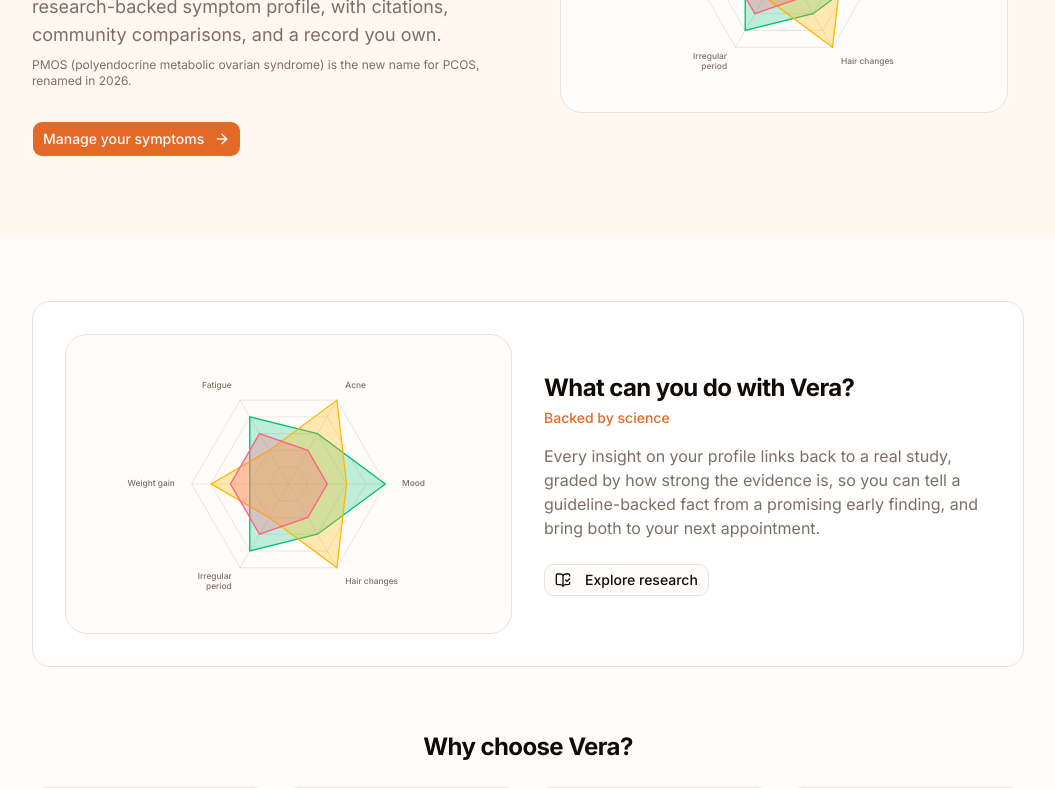
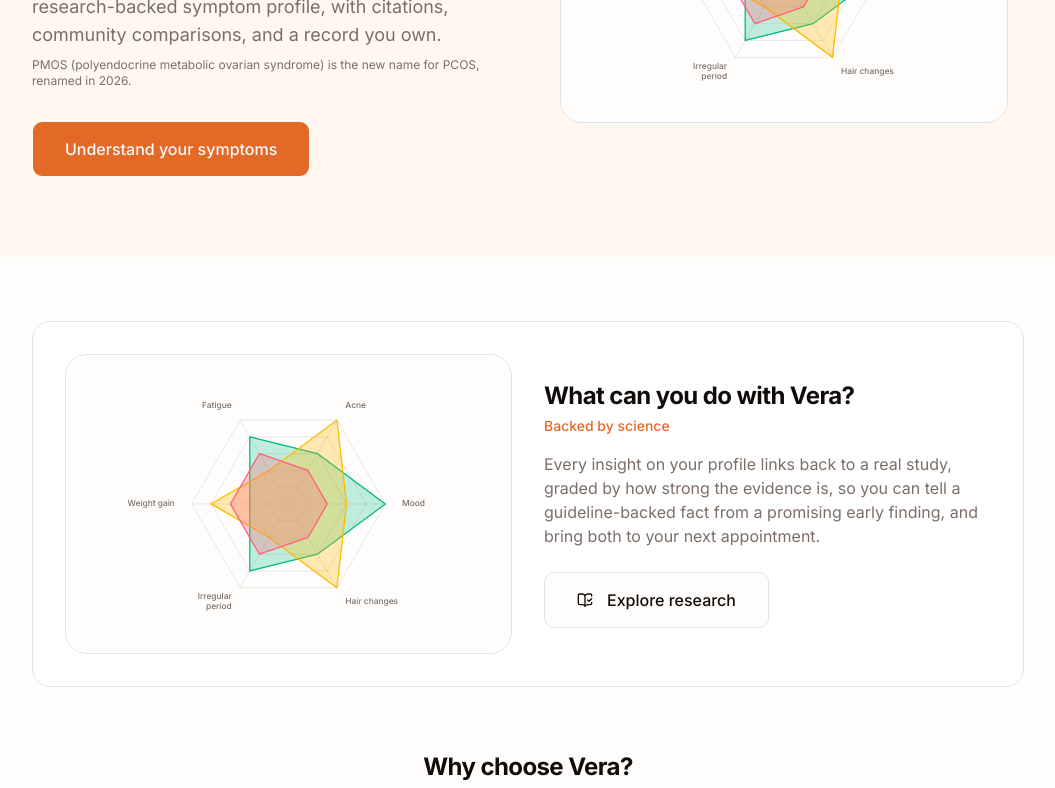
Before and after one commit to lintu22/pcos-companion, a Next.js app: page / in a window 1280 px wide. Shown: the part 380-1168 px from the top of the page, without its empty margins (112-1167 px from the left). Built offline with nearby package versions, Linux system fonts and the light colour scheme.

Commit message:
feat: improve button size and text on homepage

```diff
--- a/src/app/page.tsx
+++ b/src/app/page.tsx
@@ -2,7 +2,7 @@
 import { Button } from "@/components/ui/button";
 import { COMMUNITY_STATS } from "@/lib/community-data";
 import { AppPreviewChart } from "@/components/app-preview-chart";
-import { ArrowRight, BookOpenCheck } from "lucide-react";
+import { BookOpenCheck } from "lucide-react";
 
 export default function Home() {
   return (
@@ -22,8 +22,8 @@
               PMOS (polyendocrine metabolic ovarian syndrome) is the new name for PCOS, renamed in 2026.
             </p>
             <div className="mt-8">
-              <Button render={<Link href="/intake" />} size="lg">
-                Manage your symptoms <ArrowRight className="ml-1 h-4 w-4" />
+              <Button render={<Link href="/intake" />} size="lg" className="h-14 px-8 text-base">
+                Understand your symptoms
               </Button>
             </div>
           </div>
@@ -48,8 +48,8 @@
               bring both to your next appointment.
             </p>
             <div className="mt-6">
-              <Button render={<Link href="/community" />} variant="outline">
-                <BookOpenCheck className="mr-2 h-4 w-4" /> Explore research
+              <Button render={<Link href="/community" />} variant="outline" size="lg" className="h-14 px-8 text-base">
+                <BookOpenCheck className="mr-2 h-5 w-5" /> Explore research
               </Button>
             </div>
           </div>
```
